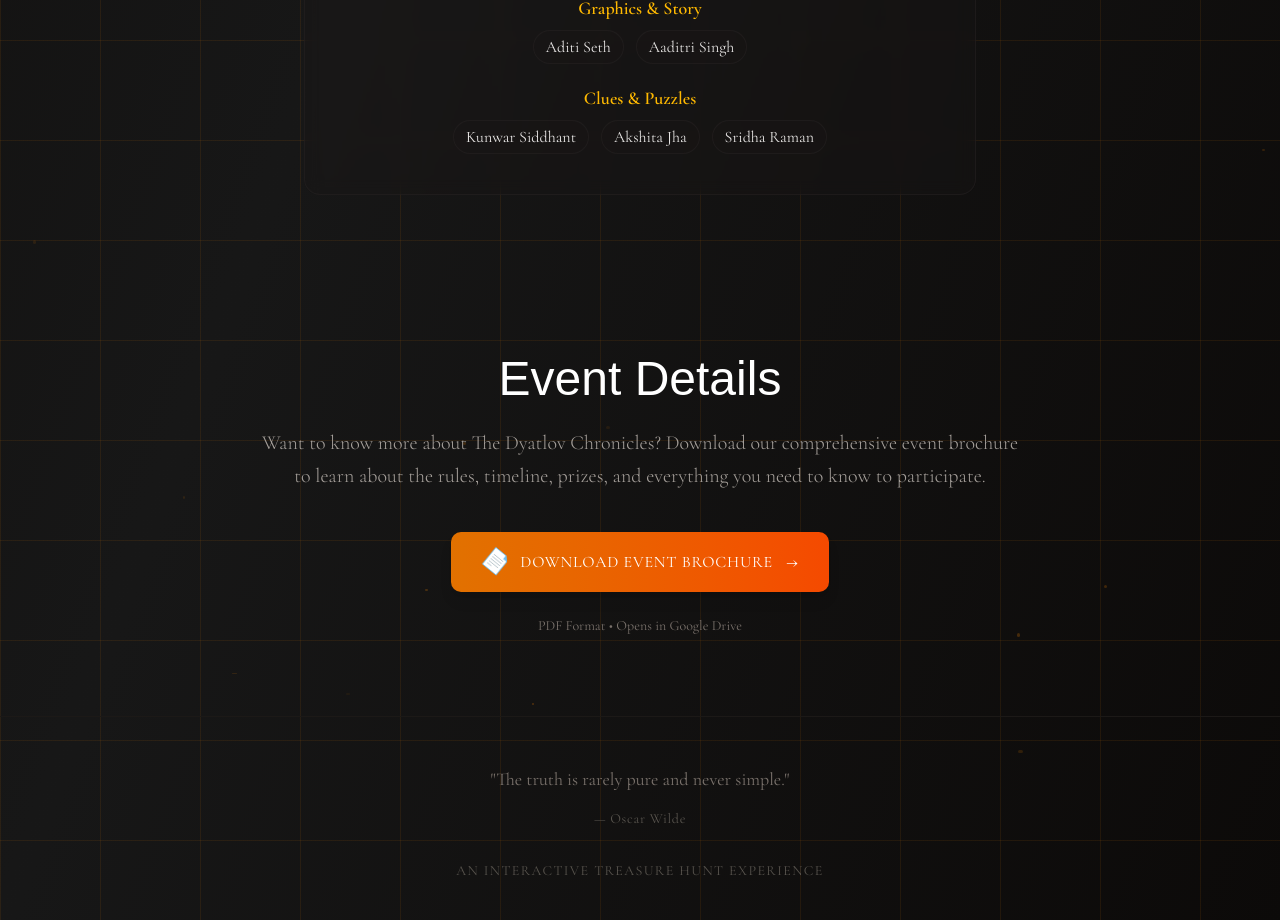
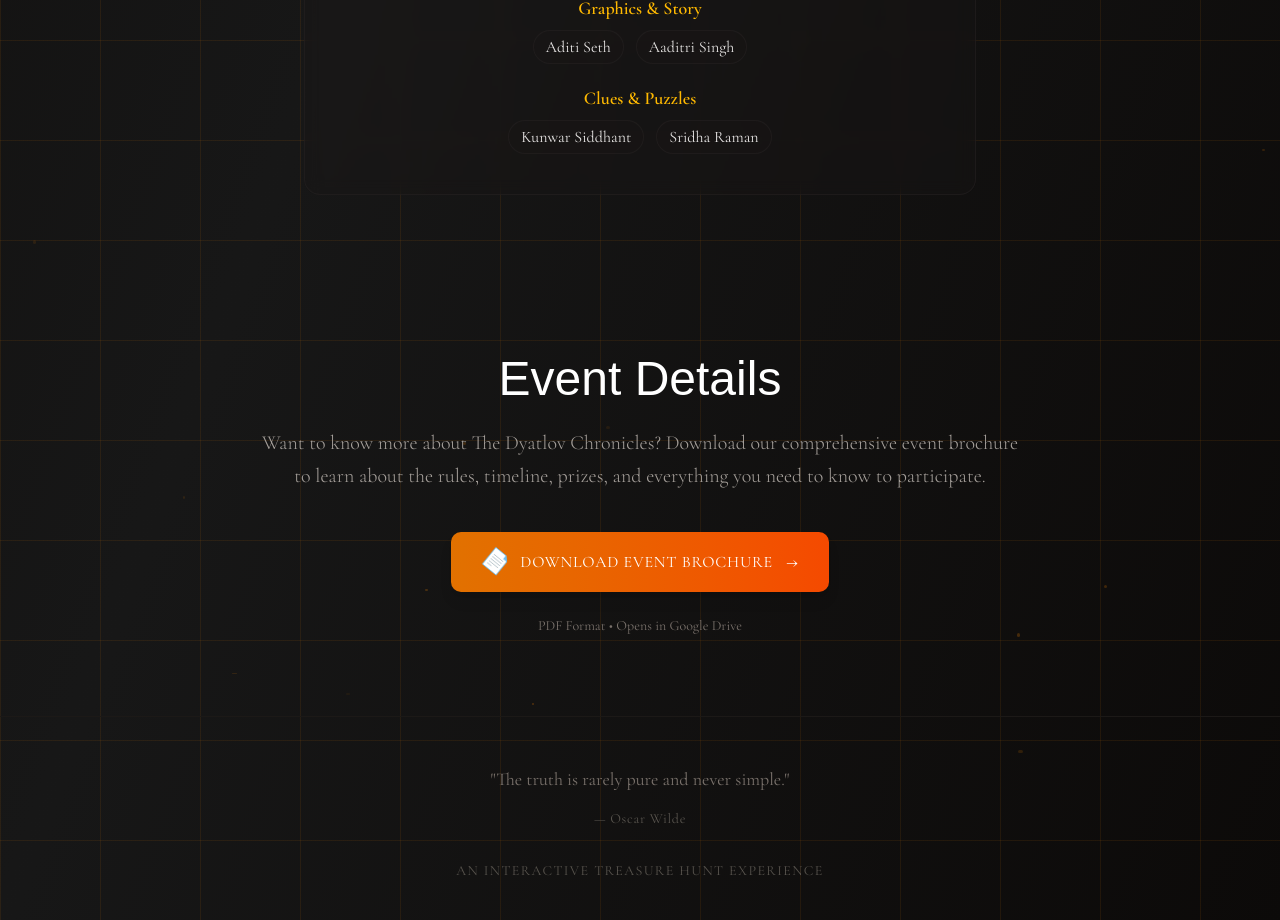
Before and after one commit to adiyadav123/dyatlov, a Next.js app: page / in a window 1280 px wide. Shown: the part 2560-3480 px from the top of the page. Built offline with nearby package versions, Linux system fonts and the light colour scheme; a web font is replaced by a local one.

Commit message:
fix: remove a participant from the clues and puzzles list in ComingSoonPage

```diff
--- a/app/page.jsx
+++ b/app/page.jsx
@@ -585,7 +585,7 @@ export default function ComingSoonPage() {
                   <div>
                     <p className="text-amber-400 font-semibold text-lg mb-2">Clues & Puzzles</p>
                     <div className="flex flex-wrap justify-center gap-3">
-                      {["Kunwar Siddhant", "Akshita Jha", "Sridha Raman"].map((name, i) => (
+                      {["Kunwar Siddhant", "Sridha Raman"].map((name, i) => (
                         <span
                           key={i}
                           className="px-3 py-1 bg-stone-900/30 border border-stone-800/50 rounded-full text-stone-200"
```
